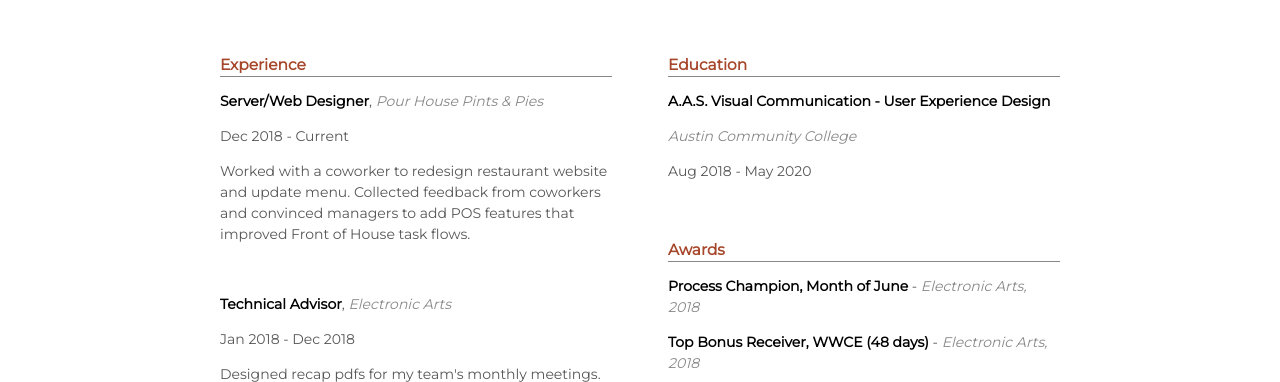
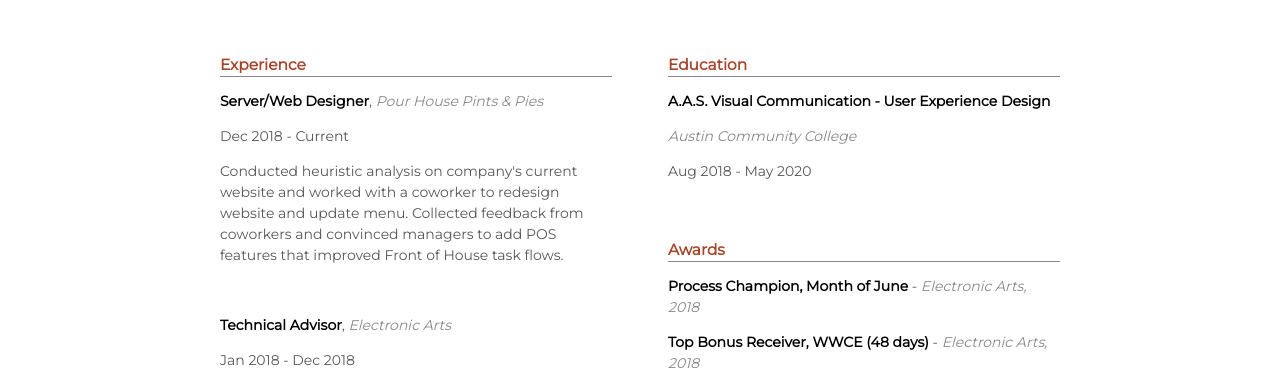
Before and after one commit to rachellongoria/portfolio, a plain HTML site: page resume.html in a window 1280 px wide. Shown: the part 388-770 px from the top of the page. Drawn offline with Linux system fonts and the light colour scheme.

Commit message:
Add files via upload
Updated to include heuristic analysis in job description

```diff
--- a/resume.html
+++ b/resume.html
@@ -77,7 +77,7 @@
 					Dec 2018 - Current
 				</p>
 
-				<p>Worked with a coworker to redesign restaurant website and update menu. Collected feedback from coworkers and convinced managers to add POS features that improved Front of House task flows.</p>
+				<p>Conducted heuristic analysis on company's current website and worked with a coworker to redesign website and update menu. Collected feedback from coworkers and convinced managers to add POS features that improved Front of House task flows.</p>
 
 				<br>
 
```
